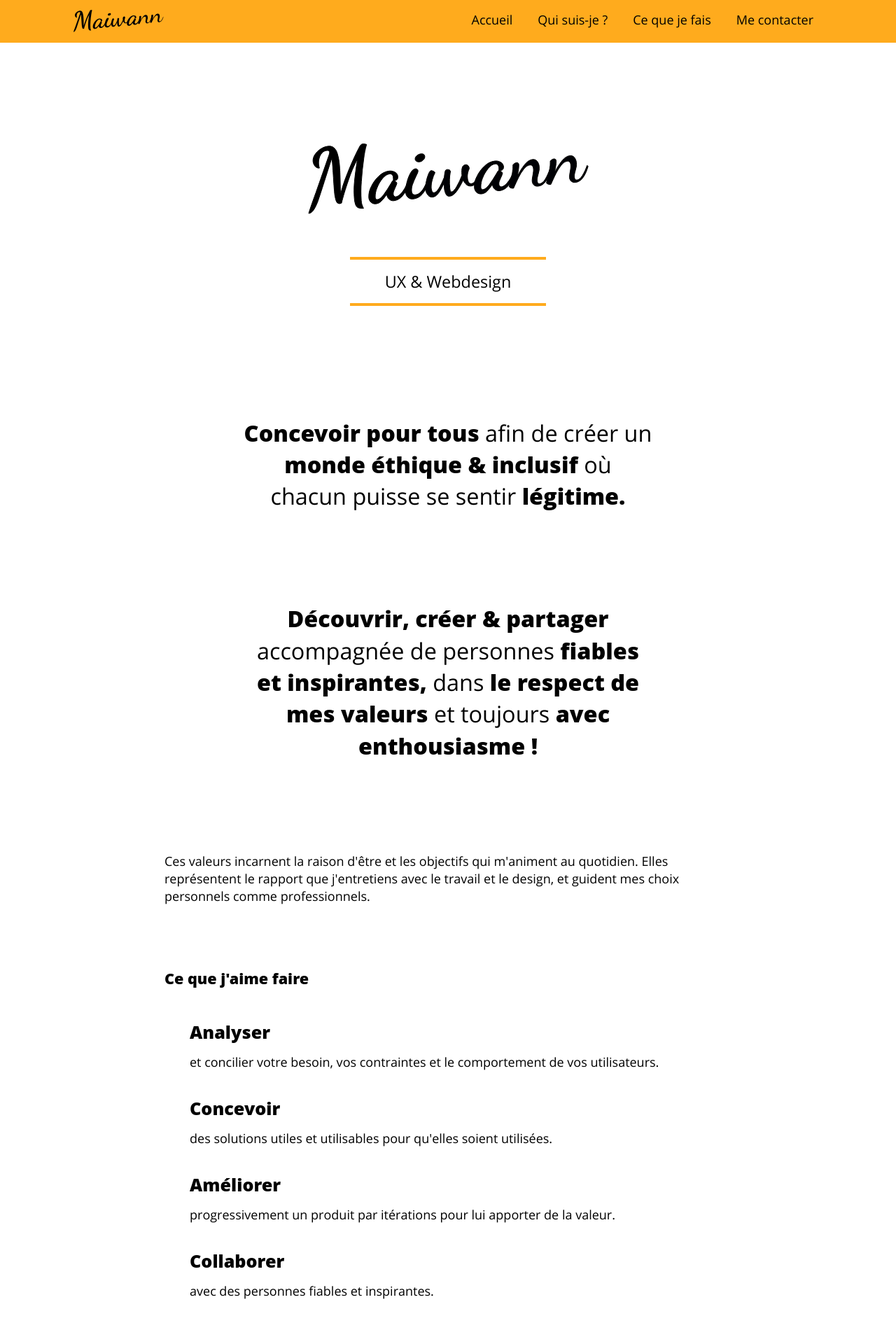
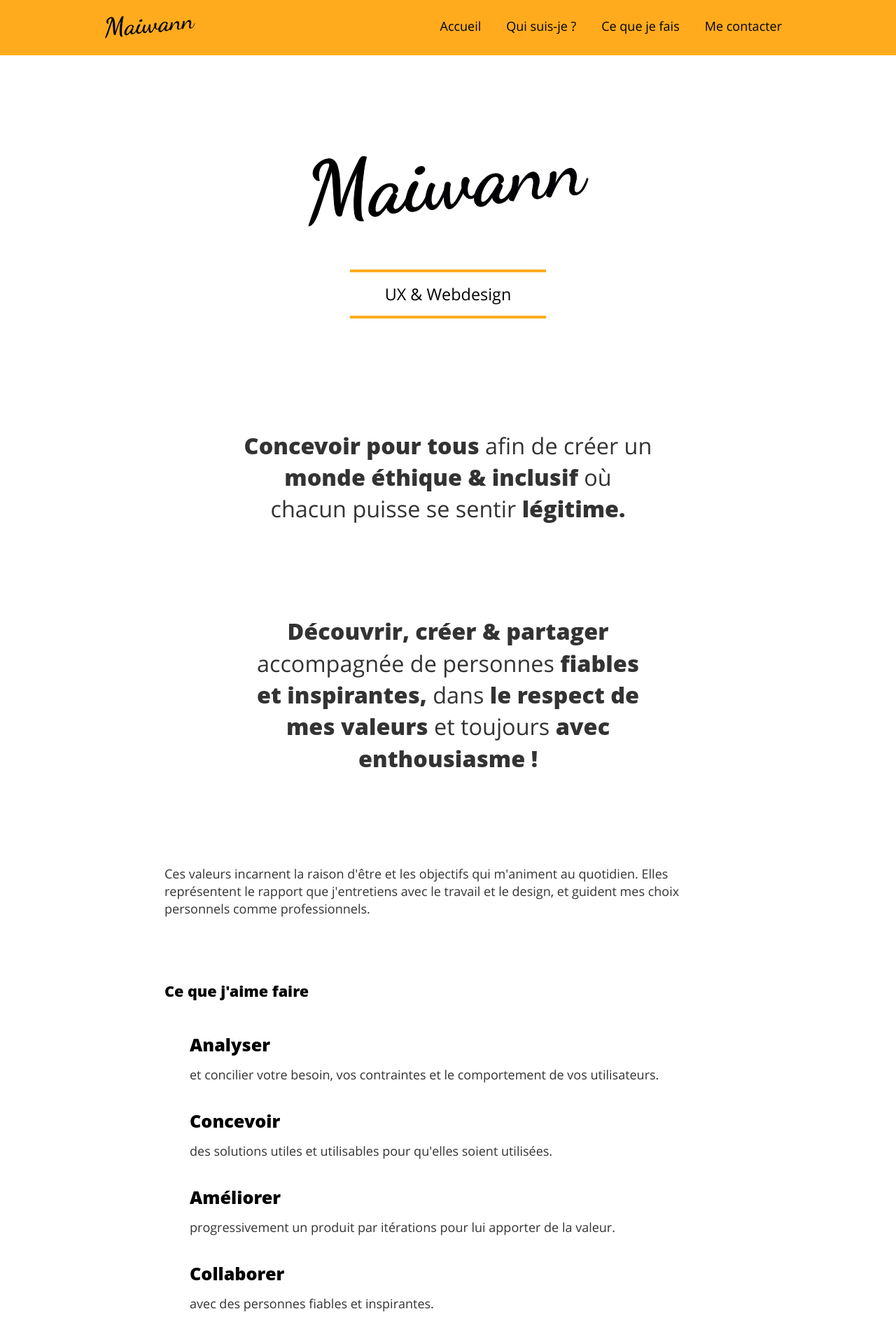
Before and after one commit to maiwann/folio, a Jekyll site: the page built from jekyll_folio2017/index.md, in a window 1280 px wide. Shown: the top 1920 px of the page at 70% size. Built offline with Jekyll 4.4.1, drawn with Linux system fonts in a browser that asks for light colours; some web fonts are replaced.

Commit message:
JS menu mobile + variables couleurs

```diff
--- a/jekyll_folio2017/_includes/footer.html
+++ b/jekyll_folio2017/_includes/footer.html
@@ -1,6 +1,7 @@
     <footer  id="main_footer_wrapper">
       <div id="main_footer">
         <h1>
+          <a href="{{site.url}}">
             <span>
             Portfolio de Maïtané Lenoir
             </span>
@@ -9,6 +10,7 @@
               <img src="/img/logo_footer.svg" alt="Maiwann">
             </span>
             <!-- Remplacer par un svg -->
+          </a>
         </h1>
         <div id="bottom_footer">
           <section>
--- a/jekyll_folio2017/_includes/head.html
+++ b/jekyll_folio2017/_includes/head.html
@@ -12,4 +12,5 @@
     <meta name="description" content="{{ page.excerpt | default: site.description | strip_html | normalize_whitespace | truncate: 160 | escape }}">
 
     <link rel="stylesheet" href="{{ "assets/main.css" | relative_url }}">
+
   </head>
--- a/jekyll_folio2017/_includes/header.html
+++ b/jekyll_folio2017/_includes/header.html
@@ -3,6 +3,7 @@
 
     <header id="main_header_wrapper">
       <div id="main_header">
+        <div id="subheader">
           <a href="{{site.url}}">
             <h1>
             <!-- Est-ce qu'il faut un attribut title ? -->
@@ -12,13 +13,14 @@
             </h1>
           </a>
 
-        <button name="nav_mobile" type="button">
+          <button name="nav_mobile" type="button" id="nav_button">
             Menu
             <!-- Ajouter un bouton hamburger ou un contour au mot Menu -->
           </button>
+        </div>
         <nav>
-          <ul>
-            {% assign sorted_pages = site.pages | sort:"order" %}
+          <ul id="main_navigation" style="display:flex">
+            {% assign sorted_pages = site.html_pages | sort:"order" %}
               {% for page in sorted_pages %}
               <li>
                 <a href="{{page.url}}">
--- a/jekyll_folio2017/_sass/style.scss
+++ b/jekyll_folio2017/_sass/style.scss
@@ -20,7 +20,7 @@
 $darkGrey: #333333;
 
 $yellow: #FFAB1D;
-$darkYellow: #EF9600;
+$darkYellow: #FFBB1C;
 $cream: #FFF3DD;
 
 $brown: #AB3B16;
@@ -62,6 +62,7 @@
   font-weight: $regular;
   line-height: 1.4;
   font-size: 18px;
+	color: $darkGrey;
 }
 
 main {
@@ -70,6 +71,10 @@
 	max-width: 45em;
 
 	background: #ffffff;
+}
+
+#main_header, main h1, main h2, main h3 {
+	color: $black;
 }
 
 main > header > h1 {
@@ -119,14 +124,18 @@
   font-family: "Open Sans", sans-serif;
 }
 
+button {
+	cursor: pointer;
+}
+
 
 
 .lien_inline {
-  border-bottom: 1px solid black;
+  border-bottom: 2px solid $darkGrey;
 }
 
 .lien_inline:hover {
-  border-bottom: 1px solid #FFAB1D;
+  border-bottom: 2px solid $yellow;
 }
 
 .lien_button {
@@ -173,12 +182,20 @@
 
 #main_header {
   display: flex;
+	flex-direction: column-reverse;
   justify-content: space-between;
 
 	margin: auto;
 	padding: 0 1em;
-	max-width: 60em;
+	max-width: 55em;
+}
 
+#subheader {
+	display: flex;
+	justify-content: space-between;
+	align-items: center;
+
+	margin: 0.5em 0;
 }
 
 #main_header_wrapper {
@@ -190,38 +207,71 @@
 }
 
 #main_header button {
-  margin: auto 2em;
-  height: 3em;
-	display: none;
+	padding: 0 1em;
+	height: 2.5em;
+
+	font-size: 1em;
+
+	background: none;
+	border: 1px solid $black;
+	border-radius: 15px;
 }
 
-#main_header nav {
-  // display: none;
-}
-
-#main_header ul {
+#main_header nav ul {
   display: flex;
+	flex-direction: column;
 	align-items: center;
 
 	height: 100%;
 }
 
-#main_header li {
-  margin: 0.5em 1em;
-	height: 80%;
+#main_header nav li {
 	display: flex;
 	align-items: center;
+
+	width: 100%;
+	height: 100%;
+  padding: 1.5em 0;
+
+	border-bottom: 1px solid $black;
+	text-align: center;
 }
 
 #main_header nav a {
 	display: inline-block;
 	padding-bottom: 0.2em;
+	margin: auto;
 }
 
+#main_header nav a:hover {
+  border-bottom: 2px $darkGrey solid;
+	margin-bottom: -2px;
+}
 
-#main_header nav a:hover {
-  border-bottom: 2px black solid;
-	margin-bottom: -2px;
+@media screen and (min-width: 800px) {
+	#main_header {
+	  flex-direction: row;
+	}
+
+	#main_header button {
+	  display: none;
+	}
+
+	#main_header nav ul {
+		flex-direction: row;
+	}
+
+	#main_header nav li {
+		display: flex;
+		align-items: center;
+
+		width: auto;
+		height: auto;
+	  padding: 1em;
+
+		border: none;
+	}
+
 }
 
 /* Main footer */
@@ -301,7 +351,7 @@
 	align-items: center;
 }
 
-#main_footer a:hover span {
+#bottom_footer a:hover span {
 	border-bottom: 2px solid $yellow;
 	margin-bottom: -2px;
 }
```
Also changed, not shown: other parts of jekyll_folio2017/_includes/header.html (+16 -0 lines), 1 other file. Lines whose indentation alone changed are shown as unchanged.
